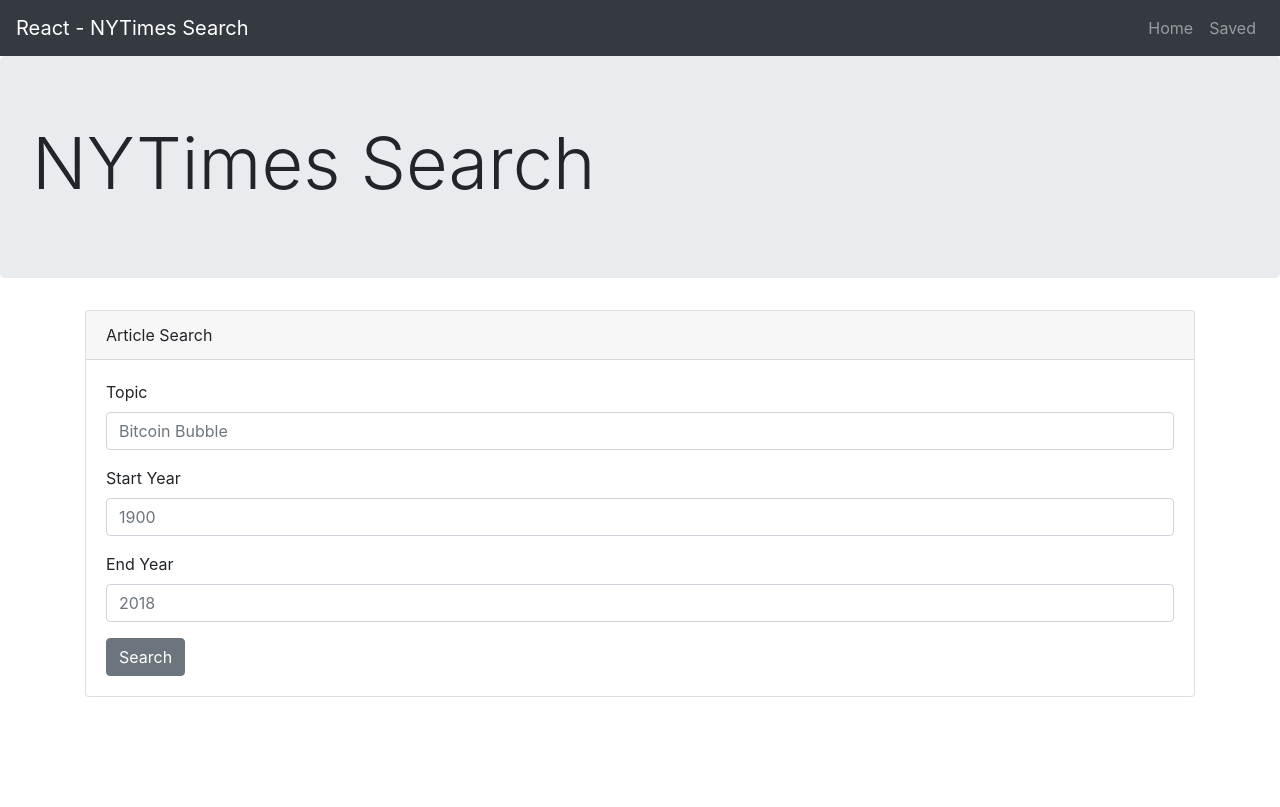
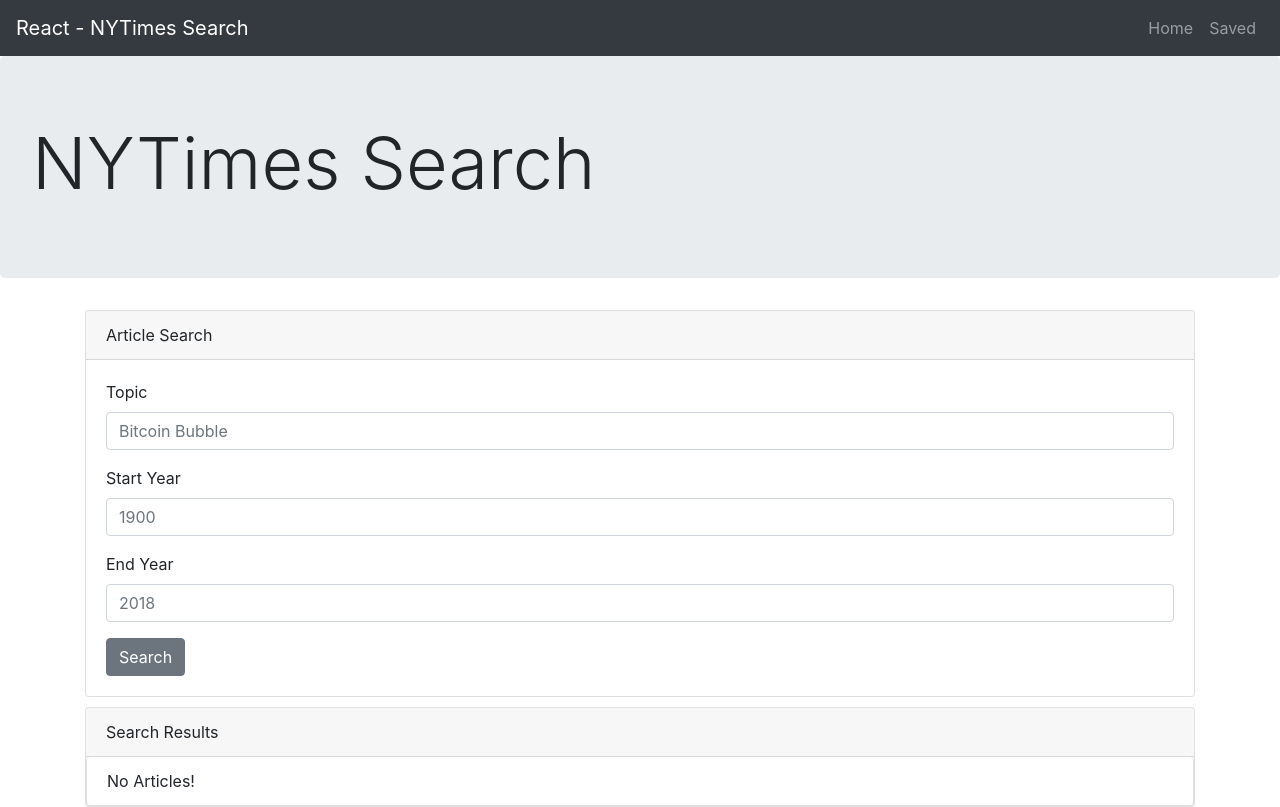
Before and after one commit to ovieh/Article-Search, a React (Create React App) app in the folder client/: page / in a window 1280 px wide. Built offline with nearby package versions, Linux system fonts and the light colour scheme.

Commit message:
search displays articles

```diff
--- /dev/null
+++ b/client/src/components/Articles/Articles.js
@@ -0,0 +1,52 @@
+import React, {Component} from "react";
+import {
+		Card,
+		CardHeader,
+		Button,
+		ListGroup,
+		ListGroupItem,
+		ListGroupItemHeading,
+		ListGroupItemText
+} from "reactstrap";
+
+const CardStyle = {
+		marginTop: "10px"
+};
+
+class Articles extends Component {
+
+	renderArticles() {
+		if (this.props.articles)
+			return this.props.articles.map((article, index) => <ListGroupItem key={index}>
+				<span>
+					<a href={`${article.web_url}`} target="_blank">
+						<ListGroupItemHeading>{`${article.headline.main}`}</ListGroupItemHeading>
+					</a>
+					<Button className="float-right">Save</Button>
+				</span>
+				<ListGroupItemText>{`${article.pub_date}`}</ListGroupItemText>
+			</ListGroupItem>);
+		else if (!this.props.articles) {
+			return <ListGroupItem>
+							No Articles!
+			</ListGroupItem>;
+		}
+	}
+
+	render() {
+
+		return <Card style={CardStyle}>
+			<CardHeader>
+					Search Results
+			</CardHeader>
+			{console.log(this.props.articles)}
+			<ListGroup>
+				{this.renderArticles()}
+			</ListGroup>
+		</Card>;
+
+	}
+
+}
+
+export default Articles;
--- /dev/null
+++ b/client/src/components/Articles/index.js
@@ -0,0 +1 @@
+export { default } from "./Articles";
--- a/client/src/components/Search/Search.js
+++ b/client/src/components/Search/Search.js
@@ -1,6 +1,7 @@
 import React, { Component} from "react";
 import { Card, CardHeader, CardBody, Button, Form, FormGroup, Label, Input } from "reactstrap";
-import API from "../../utils/API"
+import API from "../../utils/API";
+import Articles from "../Articles";
 
 
 export default class Search extends Component {
@@ -24,7 +25,6 @@
 
 		if(this.state.topic) {
 			API.getArticles( this.state.topic, this.state.startYear, this.state.endYear)
-			.then(res => console.log(res))
 			.then(res =>  this.setState(
 				{ articles: res.data.response })
 			)
@@ -32,6 +32,18 @@
 		}
 
 	}
+
+	// renderArticles() {
+	// 	if(!this.state.articles) {
+	// 		 return (
+	// 			<Card>
+	// 				<CardHeader>
+
+	// 				</CardHeader>
+	// 			</Card>
+	// 		 );
+	// 	}
+	// }
 
 
 	render() {
@@ -75,6 +87,9 @@
 
 					</CardBody>
 				</Card>
+				<Articles
+					articles= { this.state.articles.docs }
+				/>
 			</div>
 		);
 	}
--- a/client/src/pages/Home/home.js
+++ b/client/src/pages/Home/home.js
@@ -2,6 +2,7 @@
 import { Container } from "reactstrap";
 import Jumbotron from "../../components/Jumbotron";
 import Search from "../../components/Search";
+// import Articles from "../../components/Articles";
 
 class Home extends Component {
 
--- a/client/src/utils/API.js
+++ b/client/src/utils/API.js
@@ -11,9 +11,10 @@
 			params += `&begin_date=${starYear}0101`;
 		if(parseInt(endYear, 10))
 			params += `&end_date=${endYear}1231`;
-		console.log(BASE_URL + params)
 		return axios.get(BASE_URL + params);
 
 	}
 
+
+
 };
```
